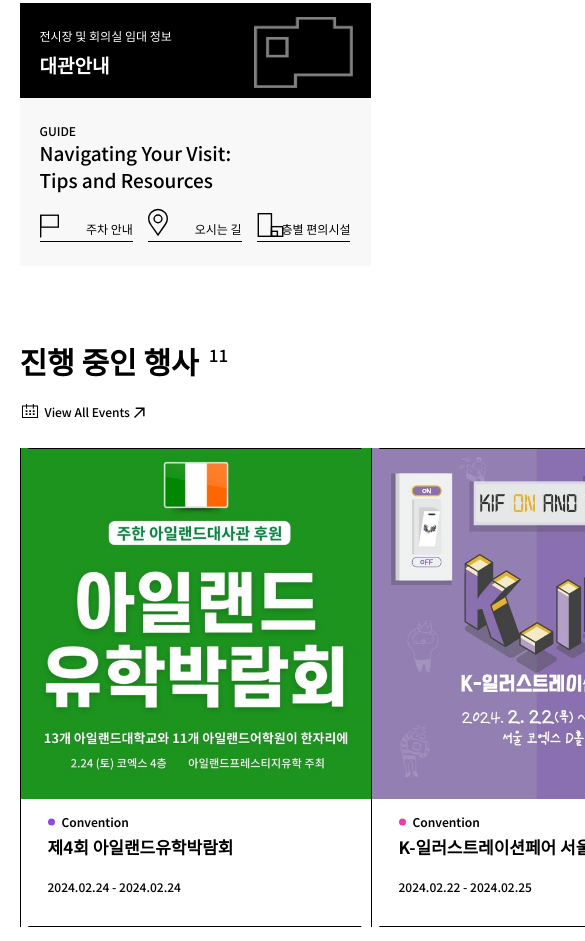
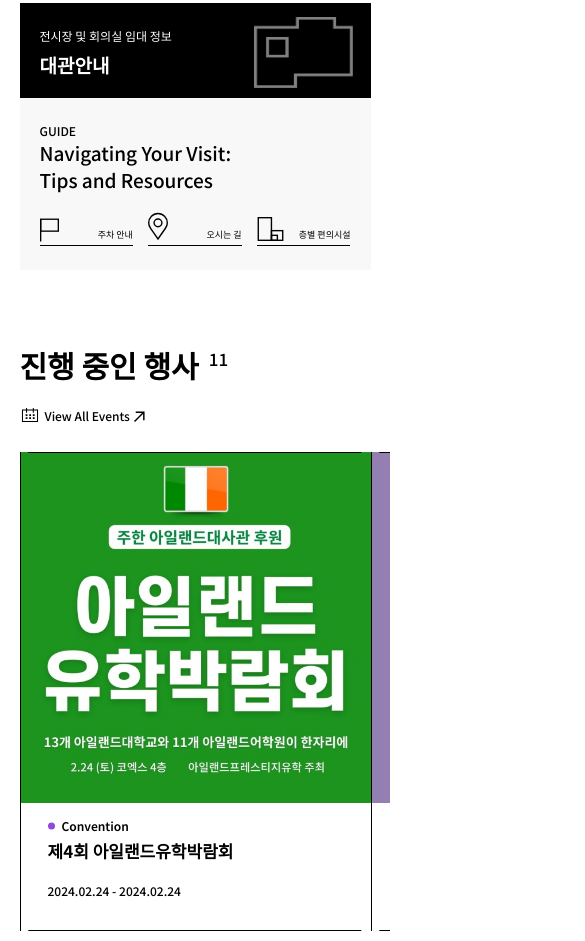
Before and after one commit to erroop/coex-project, a plain HTML site: page index.html in a window 390 px wide. Shown: the part 803-1744 px from the top of the page, 585 px wide, since content can reach past the window. Drawn offline with nearby package versions, Linux system fonts and the light colour scheme.

Commit message:
last commit update coex_css

```diff
--- a/css/coex.css
+++ b/css/coex.css
@@ -2694,8 +2694,9 @@
    }
 
    .MdGuideList-title{
+    display: inline-flex;
+    font-size: 9px;
     padding-bottom: 6px;
-    font-size: 12px;
    }
 
    .MdGuideList-item-ico-Parking::before{
@@ -3076,6 +3077,7 @@
    .MainNewsList-list-item-title{
     padding-left:20px;
     font-size: 14px;
+    line-height: 20px;
    }
 
    .MainMediaText{
--- a/css/index.css
+++ b/css/index.css
@@ -27,7 +27,7 @@
 	line-height: 1;
   	font-optical-sizing: auto;
   	font-style: normal;
-
+	overflow-x: hidden;
 }
 
 
--- a/js/coex.js
+++ b/js/coex.js
@@ -36,6 +36,7 @@
         }
     if($(window).width() <= 748){
         // MainEventSlideIndicator click ===============================
+        $("html").css({overflowX : "hidden"})
         let MainEventSlideIndicator_html = ""
         const MainEventSlideWrapItem = $(".MainEventSlideWrap .MainEventSlideItem")
         const MainEventSlideIndicator = $(".MainEvnetSlideMobileIndicator");
```
